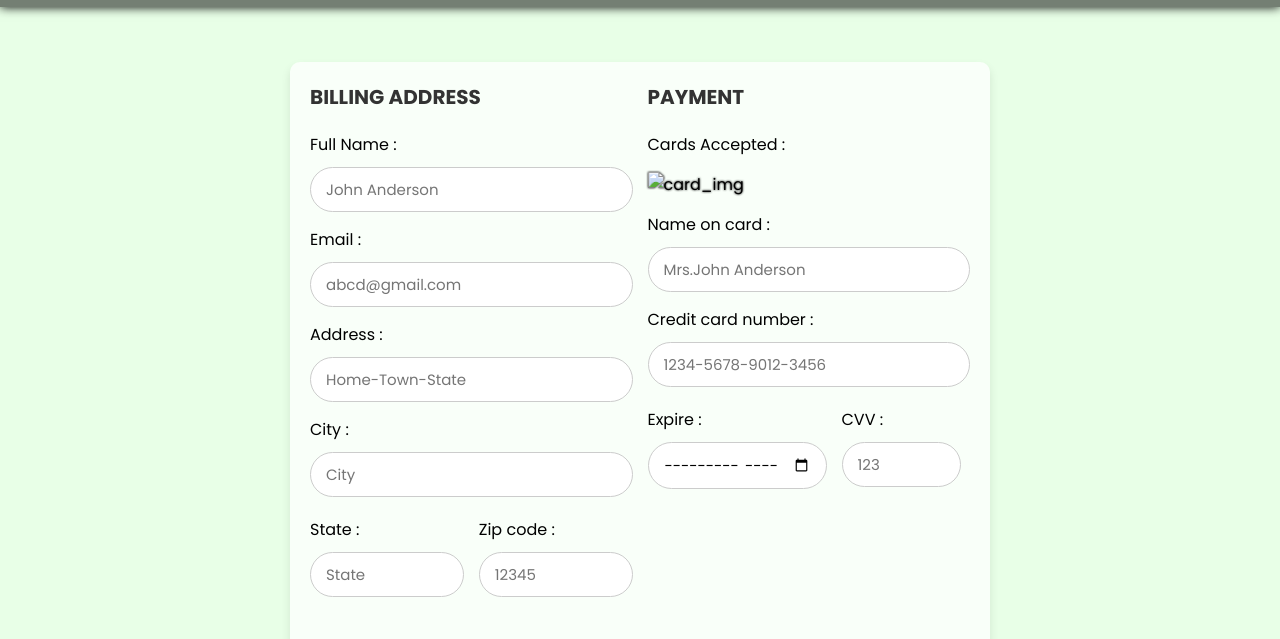
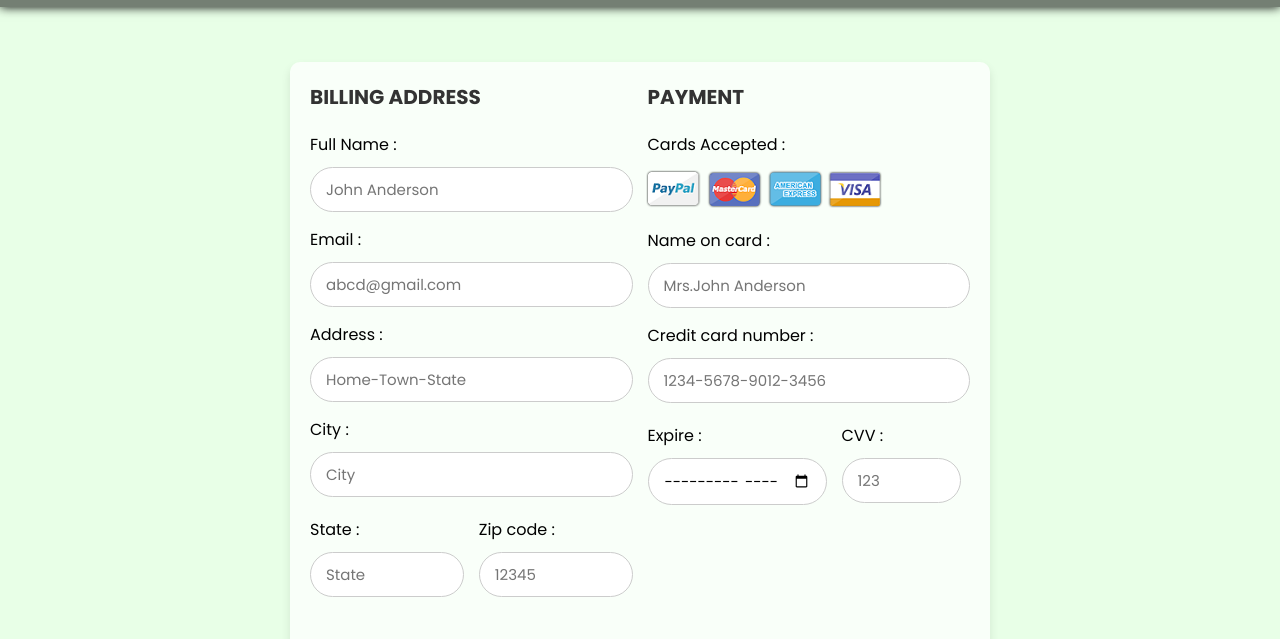
Before and after one commit to Gokula205/EverGreen, a plain HTML site: page checkout.html in a window 1280 px wide. Shown: the part 113-752 px from the top of the page. Drawn offline with Linux system fonts and the light colour scheme.

Commit message:
Update checkout.html

```diff
--- a/checkout.html
+++ b/checkout.html
@@ -85,7 +85,7 @@
                     <h3 class="title">Payment</h3>
                     <section class="inputBox">
                         <span>Cards Accepted :</span>
-                        <img src="./Images(web)/Cardimages/card_img.png" alt="card_img">
+                        <img src="./card_img.png" alt="card_img">
                     </section>
                     <section class="inputBox">
                         <span>Name on card :</span>
```
